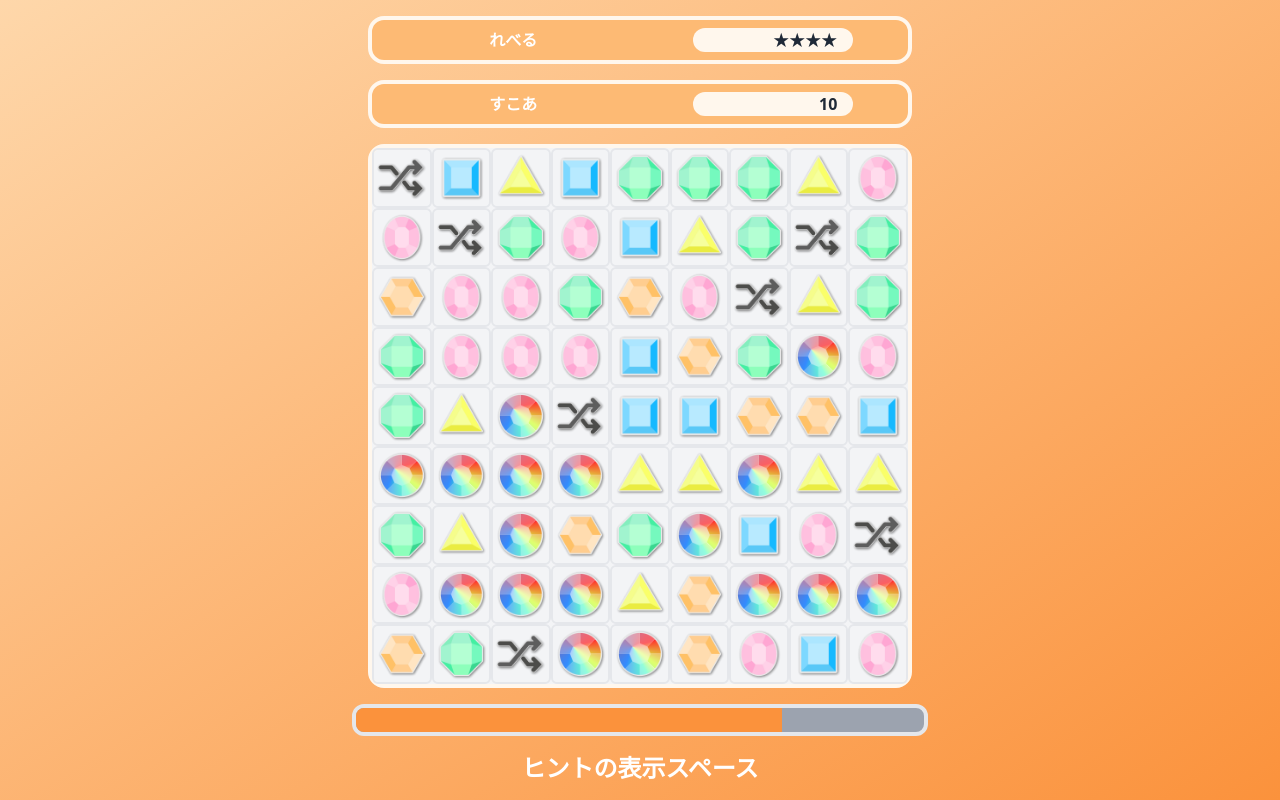
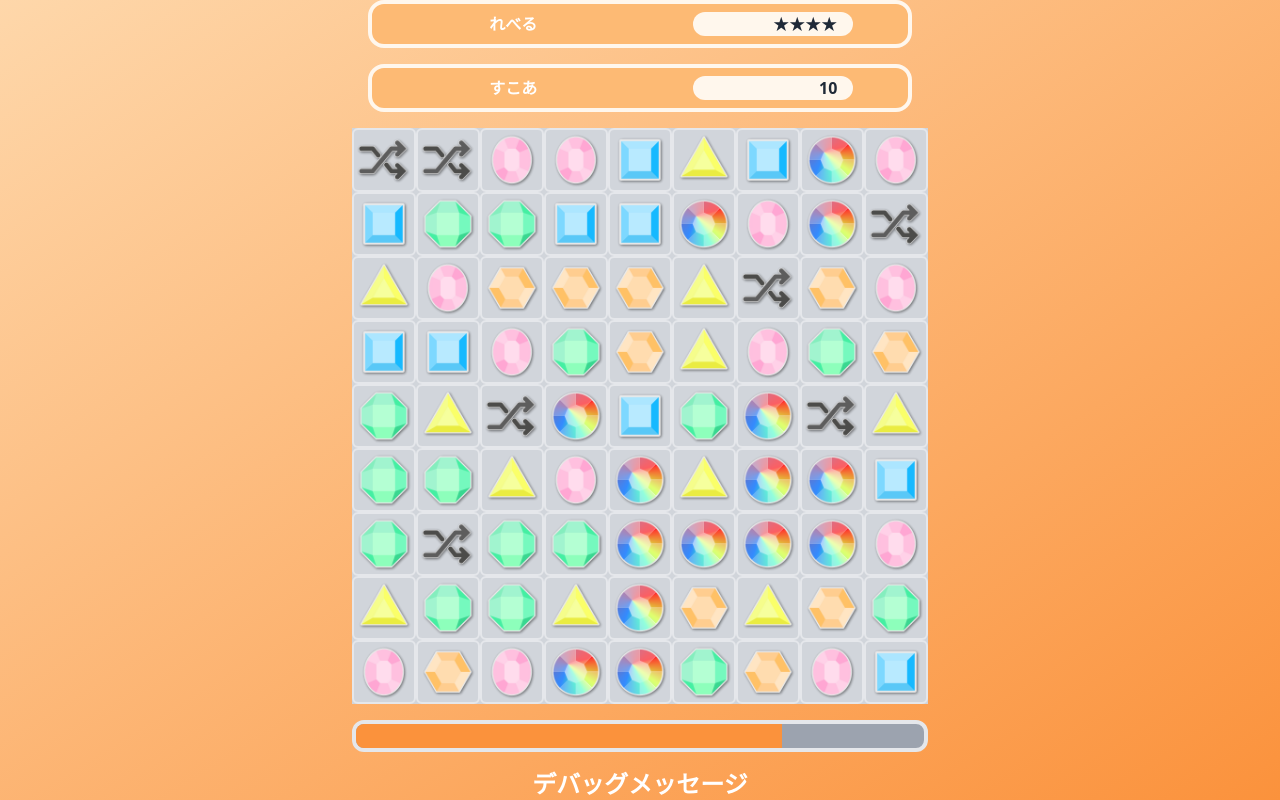
Before and after one commit to K00suke/vitejs, a Svelte app: page / in a window 1280 px wide. Built offline with nearby package versions, Linux system fonts and the light colour scheme.

Commit message:
指定範囲シャッフルまで実装

```diff
--- a/src/App.svelte
+++ b/src/App.svelte
@@ -1,18 +1,53 @@
 <script>
     import Board from "./Board.svelte";
+
     export let gems = [];
+
     const L = 9;
     const maxColor = 7;
 
-    shuffle();
+    let debugMsg = "デバッグメッセージ";
 
-    function shuffle(){
-        for(let i = 0; i < L*L; i++){
-            gems[i] = {
-                color: Math.floor(Math.random() * maxColor),
-                isSelected: false
+    shuffle(0,L,0,L);
+
+    function shuffle(left, right, top, bottom){
+        for(let x = left; x <= right; x++){
+            for(let y = top; y <= bottom; y++){
+                const i = xy2i(x,y);
+                gems[i] = {
+                    color: Math.floor(Math.random() * maxColor),
+                    isSelected: false
+                };
             }
         }
+    }
+
+    function rectangleSelected(event){
+        const [x1, y1] = i2xy(event.detail.i1);
+        const [x2, y2] = i2xy(event.detail.i2);
+        const left = Math.min(x1, x2);
+        const right = Math.max(x1, x2);
+        const top = Math.min(y1, y2);
+        const bottom = Math.max(y1, y2);
+        if(right - left + 1 > 1 && bottom - top + 1 > 1){
+            const count = (right - left + 1) * (bottom - top + 1);
+            shuffle(left, right, top, bottom);
+            debugMsg = `${count}個をシャッフル`
+        }
+        else{
+            debugMsg = "消せない...";
+        }
+
+    }
+
+    function i2xy(i){
+        if(i<0 || i>=L*L) return [-1,-1];
+        else return [i%L, Math.floor(i / L)];
+    }
+
+    function xy2i(x, y){
+        if(x < 0 || y < 0 || x >= L || y >= L) return -1;
+        else return x + y*L;
     }
 </script>
 <div class="bg-gradient-to-br from-orange-200 to-orange-400 h-svh w-svw justify-center">
@@ -30,8 +65,8 @@
         </div>
 
         <!--盤面-->
-        <div class="bg-gray-100 aspect-square mx-4 border-4 rounded-2xl border-orange-50">
-            <Board bind:gems/>
+        <div class="bg-gray-300 aspect-square">
+            <Board bind:gems on:rectangleSelected={rectangleSelected}/>
         </div>
 
         <!--残り時間-->
@@ -40,6 +75,8 @@
         </div>
 
         <!--ヒントの表示スペース-->
-        <div class="text-center text-white font-extrabold text-2xl">ヒントの表示スペース</div>
+        <div class="text-center text-white font-extrabold text-2xl">
+            {debugMsg}
+        </div>
     </div>
 </div>
--- a/src/Board.svelte
+++ b/src/Board.svelte
@@ -1,9 +1,31 @@
 <script>
+    import { createEventDispatcher } from "svelte";
     import Gem from "./Gem.svelte";
+
+    const dispatch = createEventDispatcher();
     export let gems = [];
+
+    let selected = -1;
+    function gemClicked(i){
+        if(selected === i){
+            gems[i].isSelected = false;
+            selected = -1;
+        }
+        else if(selected === -1){
+            gems[i].isSelected = true;
+            selected = i;
+
+        }
+        else{
+            gems[selected].isSelected = false;
+            gems[i].isSelected = true;
+            dispatch("rectangleSelected", {i1: selected, i2: i});
+            selected = -1;
+        }
+    }
 </script>
 <div class="grid grid-cols-9 gird-rows-9">
-    {#each gems as gem}
-        <Gem color = {gem.color} isSelected = {gem.isSelected}/>
+    {#each gems as gem, i}
+        <Gem {...gem} on:click={ () => gemClicked(i)}/>
     {/each}
 </div>
--- a/src/Gem.svelte
+++ b/src/Gem.svelte
@@ -14,6 +14,6 @@
 <button class="border-gray-200 border-2 rounded-md"
     class:border-orange-500={isSelected}
     class:hover:border-gray-400={!isSelected}
-    on:click={() => isSelected = !isSelected}>
+    on:click>
     <img src={images[color]}/>
 </button>
```
